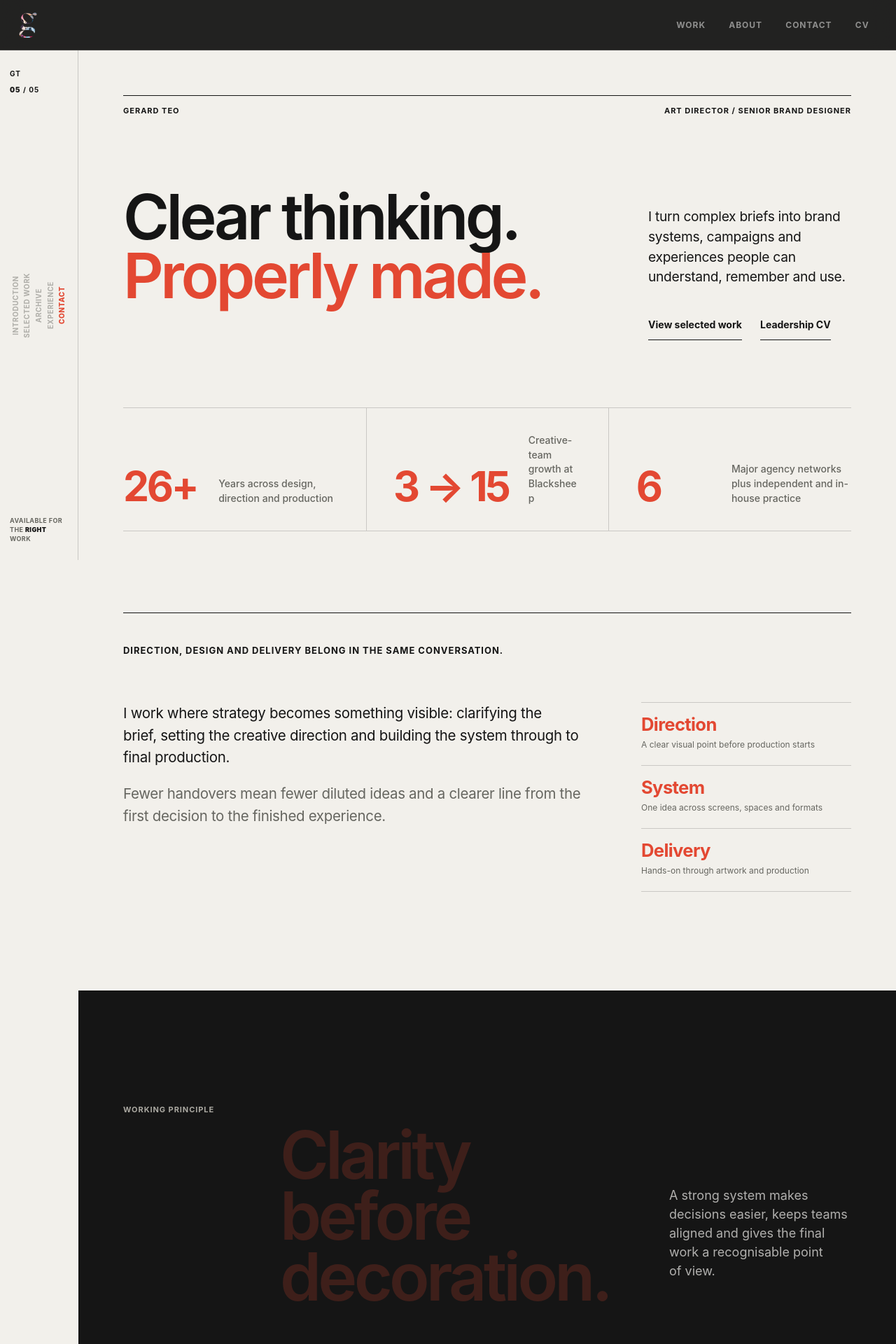
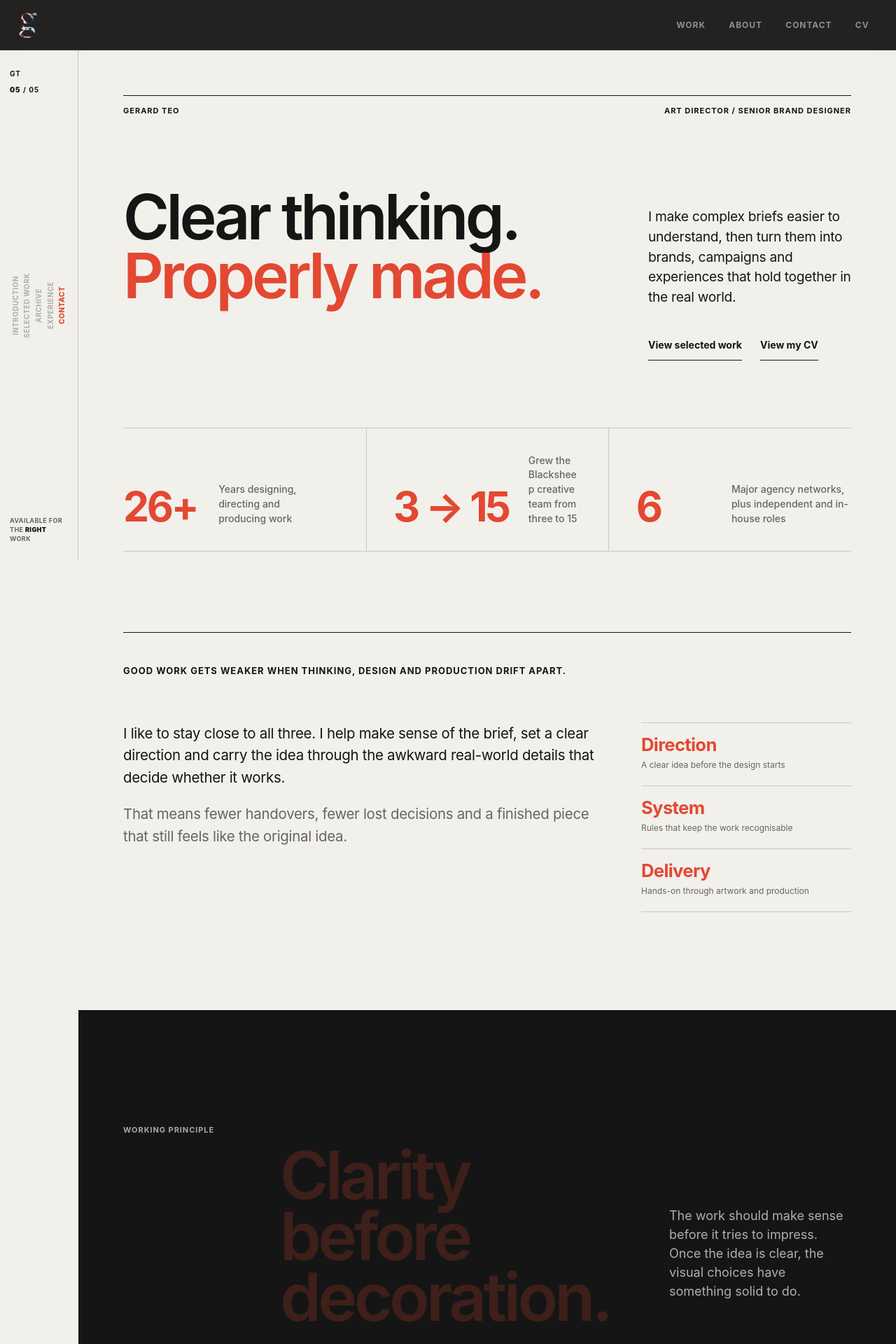
Before and after one commit to doesdesignwork/portfolio, a Next.js app: page / in a window 1280 px wide. Shown: the top 1920 px of the page at 70% size. Built offline with nearby package versions, Linux system fonts and the light colour scheme; no server answers.

Commit message:
Rewrite homepage copy in a more human voice

```diff
--- a/app/page.tsx
+++ b/app/page.tsx
@@ -17,20 +17,20 @@ const featuredProjects = ["13", "04", "01"].map(byNumber);
 const archiveProjects = ["03", "08", "06", "09", "14", "10", "11", "15"].map(byNumber);
 
 const archiveNotes: Record<string, string> = {
-  "03": "Four premium card directions with a controlled co-brand hierarchy.",
-  "08": "Industrial applications organised into clear exhibition zones.",
-  "06": "Naming and identity built from the architecture itself.",
-  "09": "A historic identity made more consistent across applications.",
-  "14": "Licensed worlds designed into the shoe, not pasted onto it.",
-  "10": "Technical ingredient benefits translated into desirable products.",
-  "11": "Six restaurant concepts organised under one group architecture.",
-  "15": "Three beauty ranges clarified without losing parent-brand recognition.",
+  "03": "Four premium card ideas, including two DBS co-branded directions.",
+  "08": "A busy technical booth broken into clear, easy-to-find zones.",
+  "06": "A property identity drawn directly from the building.",
+  "09": "A more consistent identity without erasing the school’s history.",
+  "14": "Licensed characters worked into the shoes, not simply printed on top.",
+  "10": "Technical ingredient benefits turned into products people could picture.",
+  "11": "Six restaurant brands connected by one clear group structure.",
+  "15": "Three beauty ranges made clearer at shelf while keeping their brand cues.",
 };
 
 const capabilityGroups = [
   {
     title: "Direction",
-    description: "Set the decision and give the work one clear point of view.",
+    description: "Find the idea worth backing, then make the brief clearer for everyone.",
     items: [
       "Creative direction",
       "Brief clarification",
@@ -40,7 +40,7 @@ const capabilityGroups = [
   },
   {
     title: "Systems",
-    description: "Build the visual logic that keeps every application related.",
+    description: "Turn that idea into a visual language that can stretch without falling apart.",
     items: [
       "Brand identity",
       "Campaign systems",
@@ -50,7 +50,7 @@ const capabilityGroups = [
   },
   {
     title: "Delivery",
-    description: "Carry the idea through the formats, details and production realities.",
+    description: "Stay with the work through the details, formats and production decisions.",
     items: [
       "Campaign rollout",
       "Exhibition production",
@@ -214,12 +214,12 @@ export default function Home() {
             </h1>
             <div>
               <p>
-                I turn complex briefs into brand systems, campaigns and experiences
-                people can understand, remember and use.
+                I make complex briefs easier to understand, then turn them into brands,
+                campaigns and experiences that hold together in the real world.
               </p>
               <div className={styles.heroActions}>
                 <Link href="#work">View selected work</Link>
-                <Link href="/cv/">Leadership CV</Link>
+                <Link href="/cv/">View my CV</Link>
               </div>
             </div>
           </div>
@@ -227,41 +227,41 @@ export default function Home() {
           <dl className="brand-hero-proof" data-hero-proof aria-label="Experience highlights">
             <div>
               <dt>26+</dt>
-              <dd>Years across design, direction and production</dd>
+              <dd>Years designing, directing and producing work</dd>
             </div>
             <div>
               <dt>3 → 15</dt>
-              <dd>Creative-team growth at Blacksheep</dd>
+              <dd>Grew the Blacksheep creative team from three to 15</dd>
             </div>
             <div>
               <dt>6</dt>
-              <dd>Major agency networks plus independent and in-house practice</dd>
+              <dd>Major agency networks, plus independent and in-house roles</dd>
             </div>
           </dl>
 
           <div data-intro-panel data-reveal="intro">
             <p data-intro-kicker>
-              Direction, design and delivery belong in the same conversation.
+              Good work gets weaker when thinking, design and production drift apart.
             </p>
             <div data-intro-copy>
               <p>
-                I work where strategy becomes something visible: clarifying the brief,
-                setting the creative direction and building the system through to final
-                production.
+                I like to stay close to all three. I help make sense of the brief, set a
+                clear direction and carry the idea through the awkward real-world details
+                that decide whether it works.
               </p>
               <p>
-                Fewer handovers mean fewer diluted ideas and a clearer line from the
-                first decision to the finished experience.
+                That means fewer handovers, fewer lost decisions and a finished piece that
+                still feels like the original idea.
               </p>
             </div>
             <dl data-intro-facts>
               <div>
                 <dt>Direction</dt>
-                <dd>A clear visual point before production starts</dd>
+                <dd>A clear idea before the design starts</dd>
               </div>
               <div>
                 <dt>System</dt>
-                <dd>One idea across screens, spaces and formats</dd>
+                <dd>Rules that keep the work recognisable</dd>
               </div>
               <div>
                 <dt>Delivery</dt>
@@ -278,8 +278,8 @@ export default function Home() {
           <p>Working principle</p>
           <h2 id="manifesto-title">Clarity before decoration.</h2>
           <p>
-            A strong system makes decisions easier, keeps teams aligned and gives the
-            final work a recognisable point of view.
+            The work should make sense before it tries to impress. Once the idea is clear,
+            the visual choices have something solid to do.
           </p>
         </section>
 
@@ -288,8 +288,8 @@ export default function Home() {
             <p>Selected case studies</p>
             <h2 id="work-title">Work with a point.</h2>
             <span>
-              Brand systems, campaigns and physical experiences, shown through the
-              decisions, responsibility and craft behind them.
+              A few projects that show how I think, make decisions and carry an idea into
+              the finished work.
             </span>
           </header>
 
@@ -316,7 +316,7 @@ export default function Home() {
         <section id="archive" className={styles.archive} aria-labelledby="archive-title">
           <header className={`${styles.archiveHeader} brand-section-head`}>
             <p>Selected archive</p>
-            <h2 id="archive-title">A wider cut of the work.</h2>
+            <h2 id="archive-title">More of the work.</h2>
           </header>
 
           <div className={styles.archiveList}>
@@ -360,20 +360,20 @@ export default function Home() {
         <section id="about" className={styles.about} aria-labelledby="about-title">
           <div className={`${styles.aboutTitle} brand-section-head`}>
             <p>Experience</p>
-            <h2 id="about-title">I lead the work. I make it.</h2>
+            <h2 id="about-title">I lead the work and stay close to it.</h2>
           </div>
 
           <div className={`${styles.aboutStory} brand-about-story brand-about-story--focused`}>
             <div>
               <p>
-                I have worked across major agency networks, independent practice and
-                in-house teams, moving from hands-on designer to creative director and
-                studio co-founder.
+                I have worked in major agency networks, independent studios and in-house
+                teams. Along the way I moved from hands-on designer to creative director
+                and studio co-founder.
               </p>
               <p>
-                The scale has changed. The accountability has not. I stay close to the
-                brief, the team, the craft and the production details so the original
-                decision survives the route to delivery.
+                I still like making the thing. I stay close to the brief, the team and the
+                production details so the idea does not get polished into something bland
+                on its way out the door.
               </p>
             </div>
           </div>
@@ -399,21 +399,21 @@ export default function Home() {
           data-process-section
         >
           <header className="brand-section-head">
-            <p>How I build the work</p>
-            <h2 id="process-title">From brief to durable system.</h2>
+            <p>How the work gets made</p>
+            <h2 id="process-title">Start with the problem. Build what lasts.</h2>
           </header>
           <ol>
             <li data-reveal="process" data-reveal-delay="0" data-process-point>
-              <h3>Define the decision</h3>
-              <p>Clarify the audience, the problem and what the work must change.</p>
+              <h3>Get the brief straight</h3>
+              <p>Work out who it is for, what is getting in the way and what must change.</p>
             </li>
             <li data-reveal="process" data-reveal-delay="1" data-process-point>
-              <h3>Set the visual logic</h3>
-              <p>Build a recognisable idea, hierarchy and set of rules for the team.</p>
+              <h3>Find the visual idea</h3>
+              <p>Choose one strong direction and give the team a clear set of rules.</p>
             </li>
             <li data-reveal="process" data-reveal-delay="2" data-process-point>
-              <h3>Carry it into production</h3>
-              <p>Test the system across real formats and protect the idea through delivery.</p>
+              <h3>Make it work everywhere</h3>
+              <p>Test the idea across real formats and stay with it through production.</p>
             </li>
           </ol>
         </section>
@@ -422,7 +422,7 @@ export default function Home() {
       <footer id="contact" className={styles.footer}>
         <div data-reveal="contact" data-reveal-delay="0">
           <p>Selected roles and collaborations</p>
-          <h2>Bring me the brief.</h2>
+          <h2>Got a brief that needs sorting out?</h2>
         </div>
         <div className={`${styles.contactLinks} brand-contact-links`}>
           <a
@@ -440,8 +440,8 @@ export default function Home() {
             data-reveal="contact"
             data-reveal-delay="1"
           >
-            <span>Leadership CV</span>
-            <small>Experience, capabilities and role fit</small>
+            <span>View my CV</span>
+            <small>Experience, skills and selected roles</small>
           </Link>
           <a
             href="https://www.linkedin.com/in/gerard-teo-0b106429/"
@@ -452,7 +452,7 @@ export default function Home() {
             data-reveal-delay="2"
           >
             <span>LinkedIn</span>
-            <small>Connect professionally</small>
+            <small>Connect with me there</small>
           </a>
         </div>
         <div className={`${styles.footerLine} brand-footer-line`}>
```
